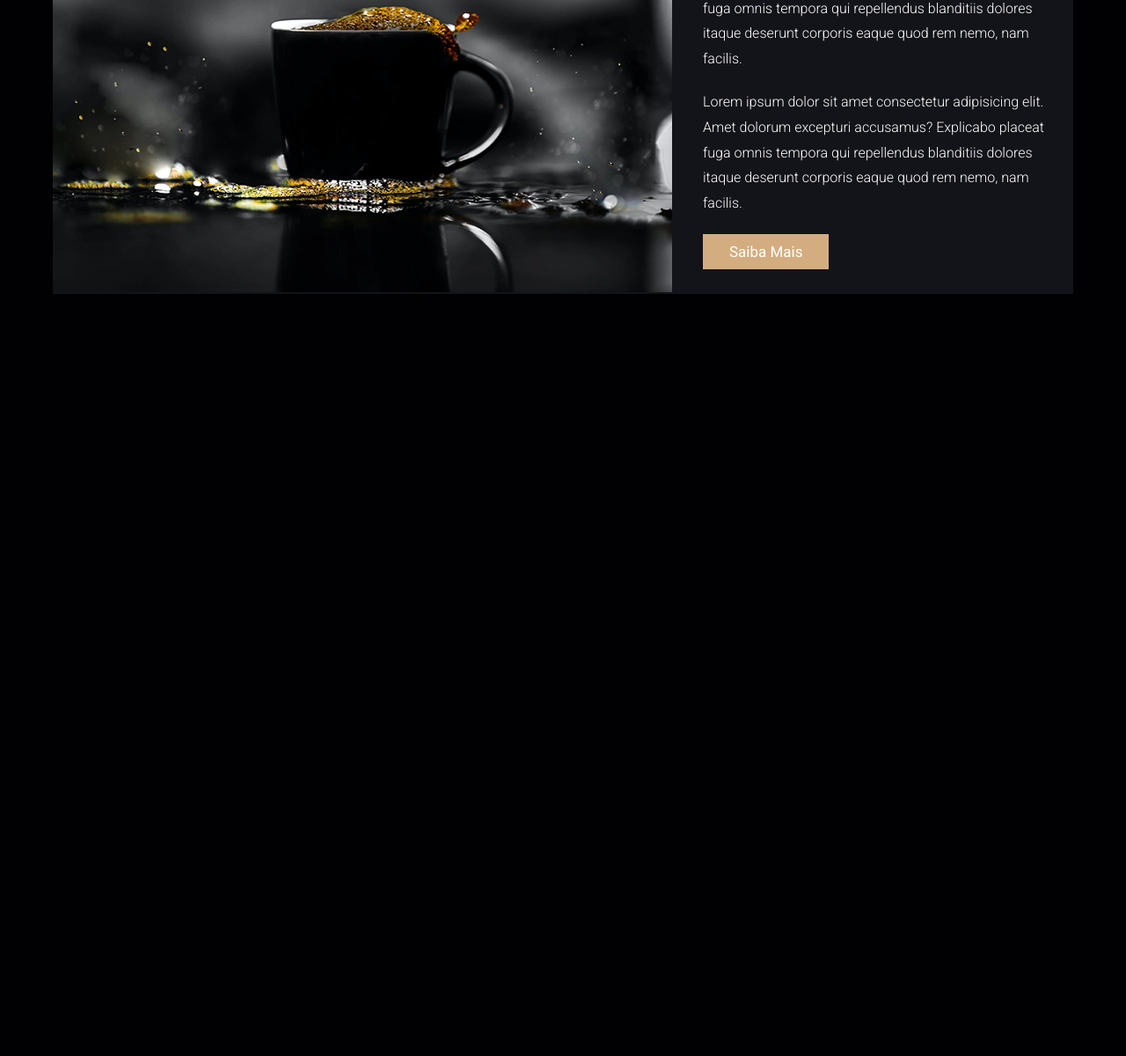
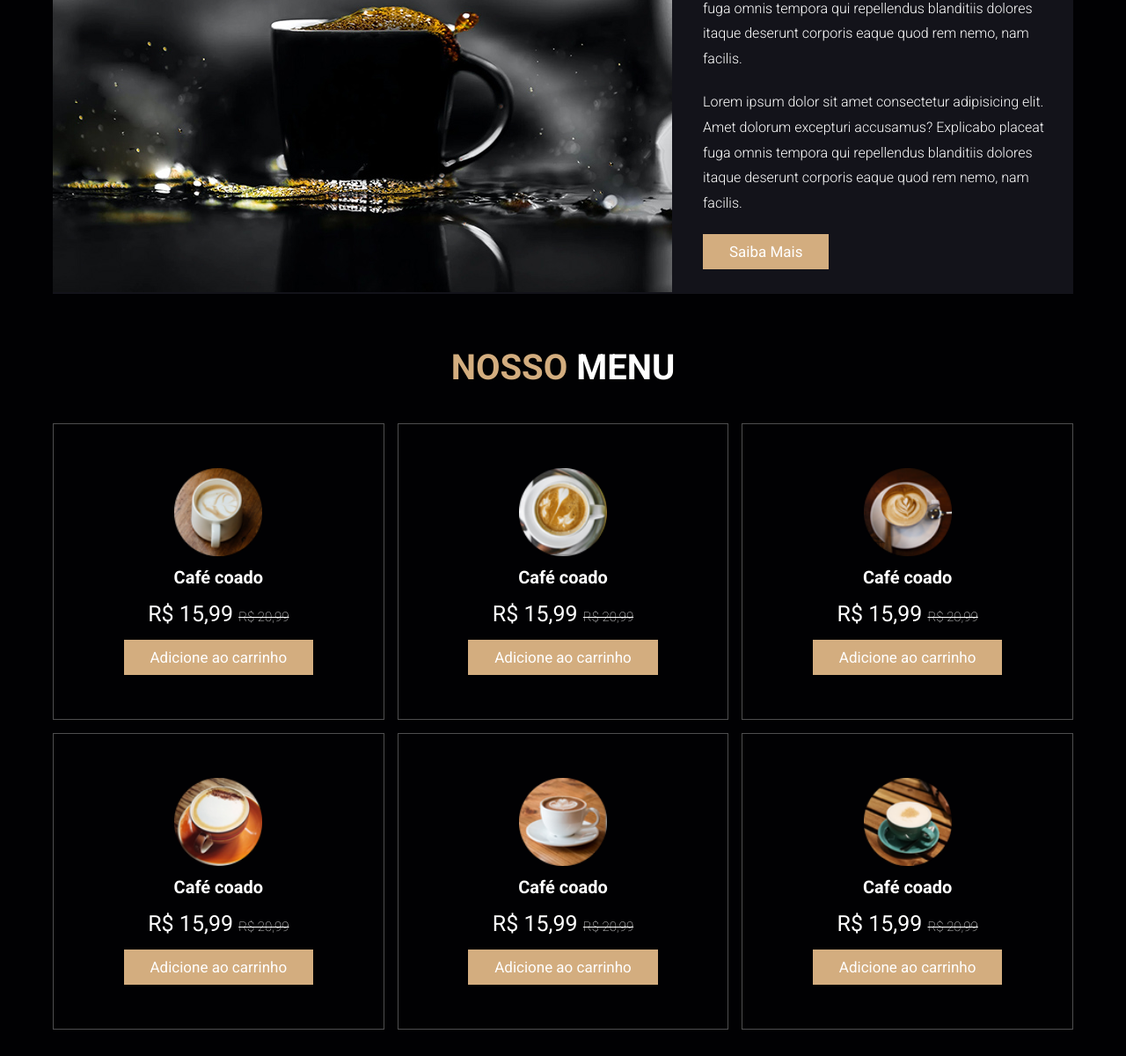
Before and after one commit to alderjunio/cafeteria, a plain HTML site: page index.html in a window 1280 px wide. Shown: the part 1087-2287 px from the top of the page at 88% size. Before the commit the page ends 1451 px from the top, so only its background shows below. Drawn offline with Linux system fonts and the light colour scheme.

Commit message:
criado a seção menu e seu css

```diff
--- a/index.html
+++ b/index.html
@@ -12,9 +12,11 @@
         crossorigin="anonymous" referrerpolicy="no-referrer" />
 
 
-        <link rel="preconnect" href="https://fonts.googleapis.com">
-        <link rel="preconnect" href="https://fonts.gstatic.com" crossorigin>
-        <link href="https://fonts.googleapis.com/css2?family=Roboto:ital,wght@0,100;0,300;0,400;0,500;0,700;0,900;1,100;1,300;1,400;1,500;1,700;1,900&display=swap" rel="stylesheet">
+    <link rel="preconnect" href="https://fonts.googleapis.com">
+    <link rel="preconnect" href="https://fonts.gstatic.com" crossorigin>
+    <link
+        href="https://fonts.googleapis.com/css2?family=Roboto:ital,wght@0,100;0,300;0,400;0,500;0,700;0,900;1,100;1,300;1,400;1,500;1,700;1,900&display=swap"
+        rel="stylesheet">
 
     <title>Cafeteria</title>
 </head>
@@ -49,7 +51,9 @@
                     CODE COM O MELHOR CAFÉ DA REGIÃO
                 </h3>
 
-                <p>Lorem ipsum dolor sit amet consectetur adipisicing elit. Maxime, nisi porro quis inventore consequatur nostrum architecto quod atque asperiores doloribus quasi expedita! Illo dolorum at exercitationem, culpa minus dolore distinctio!</p>
+                <p>Lorem ipsum dolor sit amet consectetur adipisicing elit. Maxime, nisi porro quis inventore
+                    consequatur nostrum architecto quod atque asperiores doloribus quasi expedita! Illo dolorum at
+                    exercitationem, culpa minus dolore distinctio!</p>
 
                 <a href="#" class="btn">Pegue o seu agora</a>
             </div>
@@ -64,13 +68,72 @@
             </div>
             <div class="content">
                 <h3>O que faz o nosso café especial</h3>
-                <p>Lorem ipsum dolor sit amet consectetur adipisicing elit. Amet dolorum excepturi accusamus? Explicabo placeat fuga omnis tempora qui repellendus blanditiis dolores itaque deserunt corporis eaque quod rem nemo, nam facilis.</p>
-                <p>Lorem ipsum dolor sit amet consectetur adipisicing elit. Amet dolorum excepturi accusamus? Explicabo placeat fuga omnis tempora qui repellendus blanditiis dolores itaque deserunt corporis eaque quod rem nemo, nam facilis.</p>
+                <p>Lorem ipsum dolor sit amet consectetur adipisicing elit. Amet dolorum excepturi accusamus? Explicabo
+                    placeat fuga omnis tempora qui repellendus blanditiis dolores itaque deserunt corporis eaque quod
+                    rem nemo, nam facilis.</p>
+                <p>Lorem ipsum dolor sit amet consectetur adipisicing elit. Amet dolorum excepturi accusamus? Explicabo
+                    placeat fuga omnis tempora qui repellendus blanditiis dolores itaque deserunt corporis eaque quod
+                    rem nemo, nam facilis.</p>
                 <a href="#" class="btn">Saiba Mais</a>
             </div>
         </div>
     </section>
 
+    <section class="menu" id="menu">
+        <h2 class="title">Nosso <span>Menu</span></h2>
+        <div class="box-container">
+            <div class="box">
+                <img src="img/menu-1.png" alt="item-1">
+                <h3>Café coado</h3>
+                <div class="price">
+                    R$ 15,99 <span>R$ 20,99</span>
+                </div>
+                <a href="#" class="btn">Adicione ao carrinho</a>
+            </div>
+            <div class="box">
+                <img src="img/menu-2.png" alt="item-1">
+                <h3>Café coado</h3>
+                <div class="price">
+                    R$ 15,99 <span>R$ 20,99</span>
+                </div>
+                <a href="#" class="btn">Adicione ao carrinho</a>
+            </div>
+            <div class="box">
+                <img src="img/menu-3.png" alt="item-1">
+                <h3>Café coado</h3>
+                <div class="price">
+                    R$ 15,99 <span>R$ 20,99</span>
+                </div>
+                <a href="#" class="btn">Adicione ao carrinho</a>
+            </div>
+            <div class="box">
+                <img src="img/menu-4.png" alt="item-1">
+                <h3>Café coado</h3>
+                <div class="price">
+                    R$ 15,99 <span>R$ 20,99</span>
+                </div>
+                <a href="#" class="btn">Adicione ao carrinho</a>
+            </div>
+            <div class="box">
+                <img src="img/menu-5.png" alt="item-1">
+                <h3>Café coado</h3>
+                <div class="price">
+                    R$ 15,99 <span>R$ 20,99</span>
+                </div>
+                <a href="#" class="btn">Adicione ao carrinho</a>
+            </div>
+            <div class="box">
+                <img src="img/menu-6.png" alt="item-1">
+                <h3>Café coado</h3>
+                <div class="price">
+                    R$ 15,99 <span>R$ 20,99</span>
+                </div>
+                <a href="#" class="btn">Adicione ao carrinho</a>
+            </div>
+        </div>
+
+    </section>
+
 </body>
 
 </html>
--- a/style.css
+++ b/style.css
@@ -145,3 +145,53 @@ section{
     padding: 1rem 0;
     line-height: 1.8;
 }
+
+
+
+
+
+.menu .box-container{
+    display: grid;
+    grid-template-columns: repeat(auto-fit, minmax(30rem, 1fr));
+    gap: 1.5rem;
+}
+
+.menu .box-container .box{
+    text-align: center;
+    border: var(--border);
+    padding: 5rem;
+    cursor: pointer;
+}
+
+
+
+
+.menu .box-container .box img{
+    height: 10rem;
+}
+
+.menu .box-container .box h3{
+    color: #fff;
+    font-size: 2rem;
+    padding: 1rem 0;
+}
+
+.menu .box-container .box .price{
+    color: #fff;
+    font-size: 2.5rem;
+    padding: 0.5rem 0;
+}
+
+.menu .box-container .box .price span{
+   font-size: 1.5rem;
+   text-decoration: line-through;
+   font-weight: 100;
+}
+
+.menu .box-container .box:hover{
+    background-color: #fff;
+}
+
+.menu .box-container .box:hover>*{
+    color: var(--black);
+}
```
